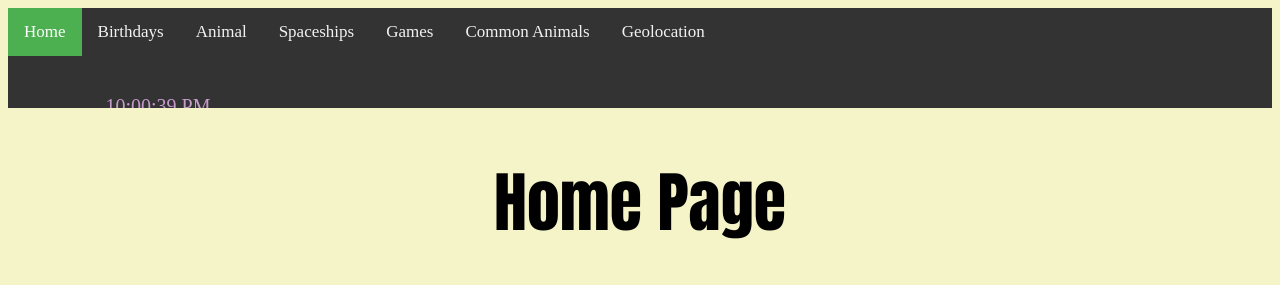
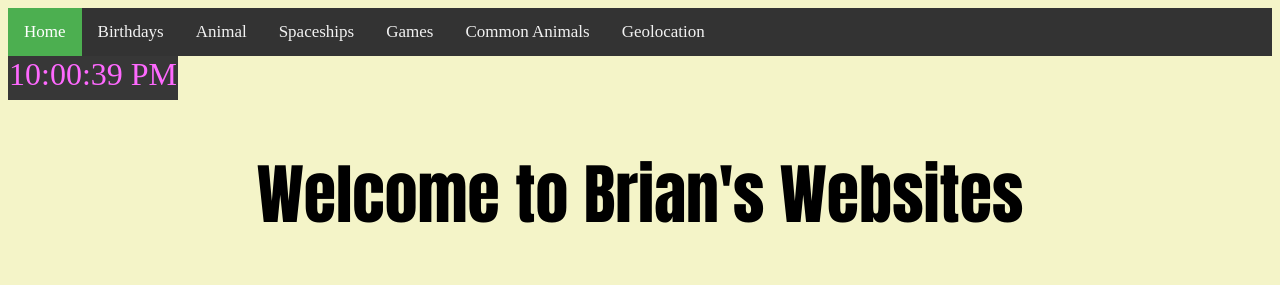
Before and after one commit to BrianChen0527/My_Websites, a plain HTML site: page index.html in a window 1280 px wide. Shown: the top 285 px of the page. Drawn offline with Linux system fonts and the light colour scheme.

Commit message:
Update extra

```diff
--- a/index.html
+++ b/index.html
@@ -28,21 +28,21 @@
         .clock_center{
         	margin: auto;
             width: 20%;
-            height: 60%
+            height: 60%;
             padding: 20px;
         }
         #Bottom{
         	font-size: 20px;
         	font-family: Times New Roman;
         }
-        #clock
-    {
-      width:300px;
-      height:100px;
-      color: rgb(200,155,205);
-      font-size: 20px;
-      text-align: center;
-      line-height: 100px;
+        #clock{
+        width:170px;
+        height:44px;
+        color: rgb(255,105,255);
+        font-size: 32px;
+        text-align: center;
+        background-color: rgb(55,55,55);
+        border-width: 5px solid pink;
     }
   </style>
   <script type="text/javascript">
@@ -92,10 +92,11 @@
    <a href="games.html">Games</a>
    <a href="pictures.html">Common Animals</a>
    <a href="geo_location.html">Geolocation</a>
-   <body onload="displayClock();">
-   <div id="clock"></div>
+
 </div>
-    <h1>Home Page</h1>
+    <body onload="displayClock();">
+    <div id="clock"></div>
+    <h1>Welcome to Brian's Websites</h1>
     <img src="https://img00.deviantart.net/a8c5/i/2016/340/5/f/pikachu_by_thelieutenantsurge-daqsque.png">
     <p><br><br><br><br> Where I'm From...</p>
     <div class= 'center'>
```
